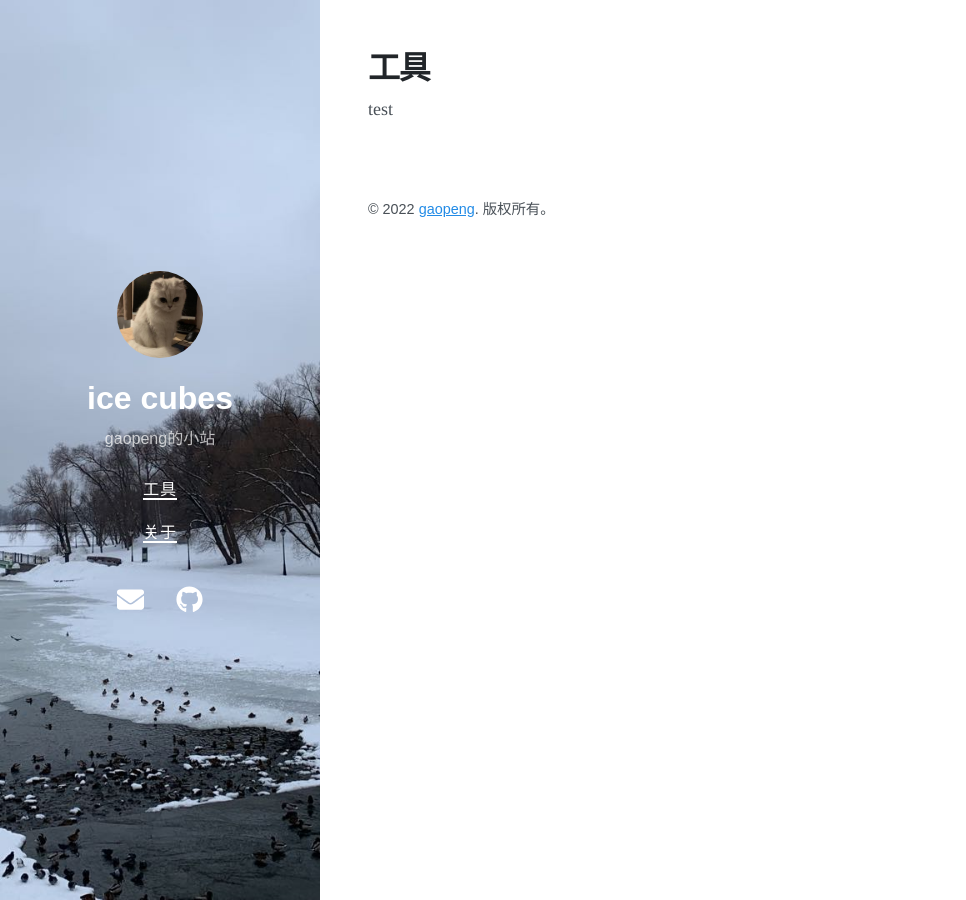
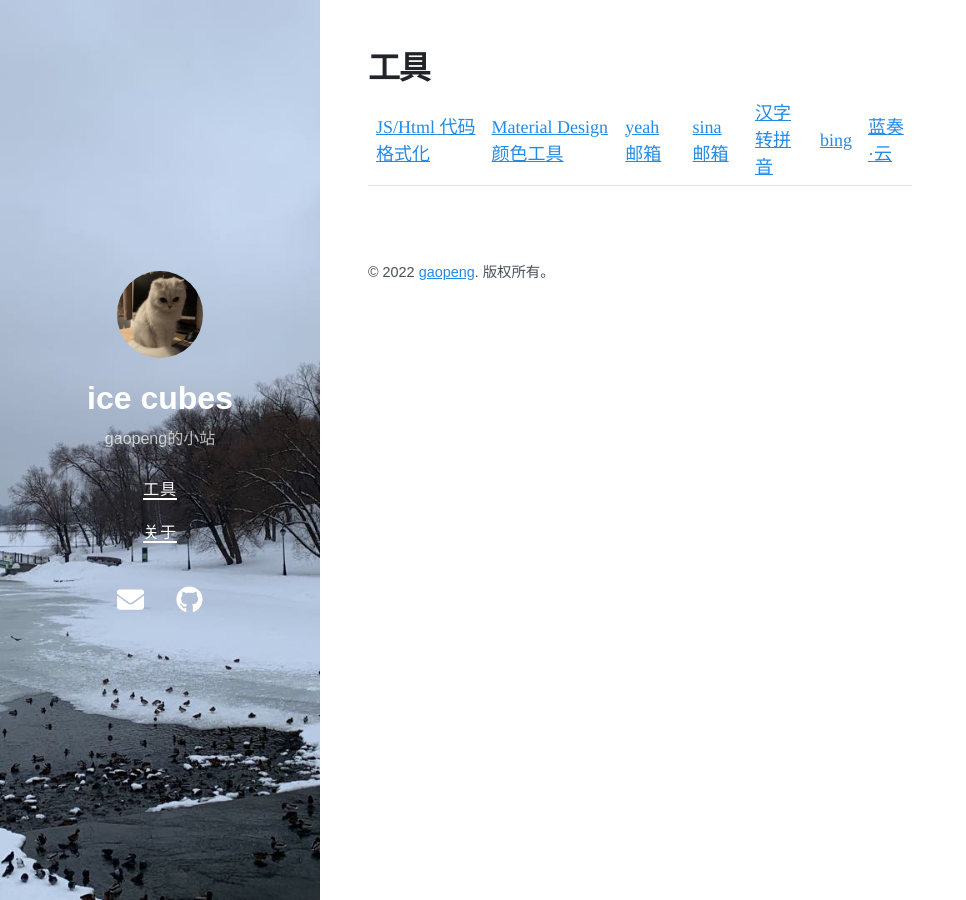
Before and after one commit to gaopengk/gaopengk.github.io, a Jekyll site: the page built from tools.md, in a window 1280 px wide. Shown: the whole page, without its empty margins (0-966 px from the left). Built offline with Jekyll 4.4.1, drawn with Linux system fonts in a browser that asks for light colours; nearby versions of some CDN libraries.

Commit message:
Update tools.md

```diff
--- a/tools.md
+++ b/tools.md
@@ -3,4 +3,4 @@
 title: 工具
 ---
 
-test
+<a href="http://tool.chinaz.com/Tools/jsformat.aspx" target="_blank">JS/Html 代码格式化</a> | <a href="https://material.io/resources/color/" target="_blank">Material Design 颜色工具</a> | <a href="https://mail.yeah.net/" target="_blank">yeah 邮箱</a> | <a href="https://mail.sina.com/" target="_blank">sina 邮箱</a> | <a href="https://hanzizhuanpinyin.wncx.cn/" target="_blank">汉字转拼音</a> | <a href="https://go.microsoft.com/fwlink/?LinkId=625115" target="_blank">bing</a> | <a href="https://www.lanzou.com/" target="_blank">蓝奏·云</a>
```
